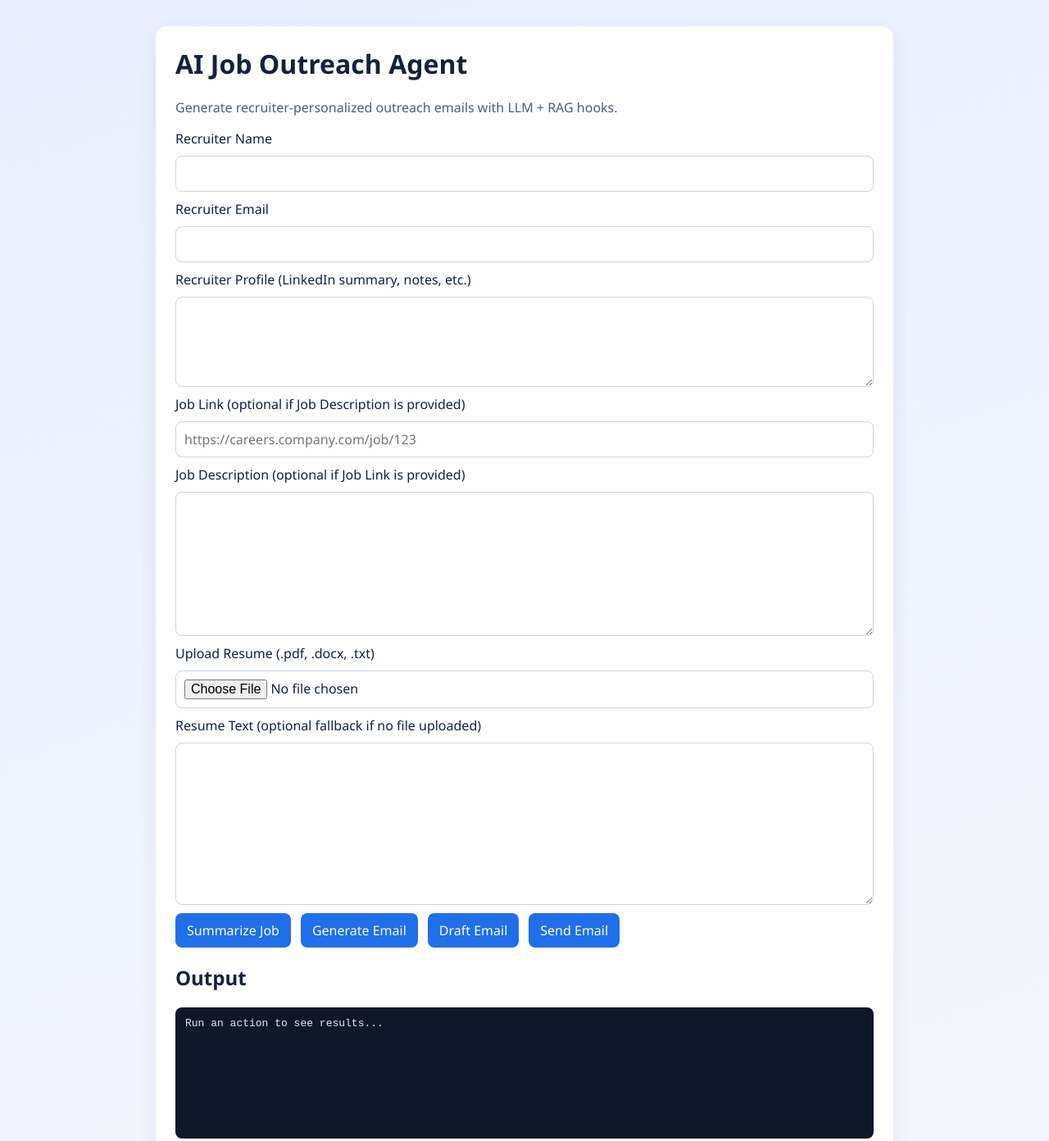
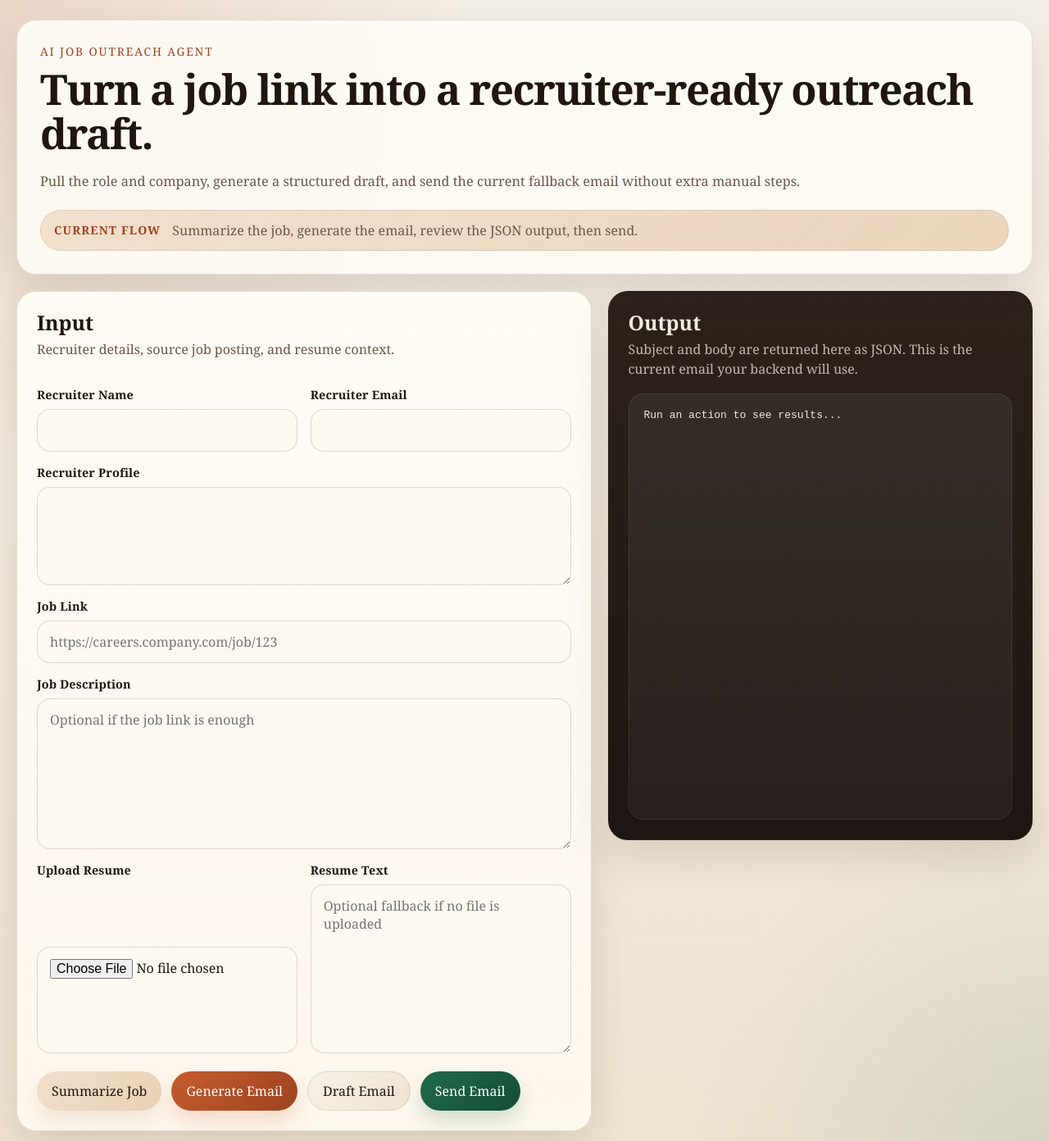
Before and after one commit to Prafull1Kumar/AI-Job-Outreach-Agent, a plain HTML site: page frontend/index.html in a window 1280 px wide. Shown: the top 1392 px of the page at 82% size. Drawn offline with Linux system fonts and the light colour scheme.

Commit message:
changes related to UI

```diff
--- a/frontend/index.html
+++ b/frontend/index.html
@@ -7,43 +7,83 @@
     <link rel="stylesheet" href="styles.css" />
   </head>
   <body>
-    <main class="container">
-      <h1>AI Job Outreach Agent</h1>
-      <p class="subtitle">Generate recruiter-personalized outreach emails with LLM + RAG hooks.</p>
+    <main class="shell">
+      <section class="hero">
+        <div class="hero-copy">
+          <p class="eyebrow">AI Job Outreach Agent</p>
+          <h1>Turn a job link into a recruiter-ready outreach draft.</h1>
+          <p class="subtitle">
+            Pull the role and company, generate a structured draft, and send the current fallback email
+            without extra manual steps.
+          </p>
+          <div class="hero-flow">
+            <span class="flow-label">Current Flow</span>
+            <span class="flow-text">Summarize the job, generate the email, review the JSON output, then send.</span>
+          </div>
+        </div>
+      </section>
 
-      <form id="outreach-form">
-        <label>Recruiter Name</label>
+      <section class="workspace">
+        <form id="outreach-form" class="panel form-panel">
+          <div class="panel-header">
+            <h2>Input</h2>
+            <p>Recruiter details, source job posting, and resume context.</p>
+          </div>
+
+          <div class="form-grid">
+            <div class="field">
+              <label for="recruiter_name">Recruiter Name</label>
               <input id="recruiter_name" required />
+            </div>
 
-        <label>Recruiter Email</label>
+            <div class="field">
+              <label for="recruiter_email">Recruiter Email</label>
               <input id="recruiter_email" type="email" required />
+            </div>
+          </div>
 
-        <label>Recruiter Profile (LinkedIn summary, notes, etc.)</label>
+          <div class="field">
+            <label for="recruiter_profile">Recruiter Profile</label>
             <textarea id="recruiter_profile" rows="4" required></textarea>
+          </div>
 
-        <label>Job Link (optional if Job Description is provided)</label>
+          <div class="field">
+            <label for="job_link">Job Link</label>
             <input id="job_link" type="url" placeholder="https://careers.company.com/job/123" />
+          </div>
 
-        <label>Job Description (optional if Job Link is provided)</label>
-        <textarea id="job_description" rows="7"></textarea>
+          <div class="field">
+            <label for="job_description">Job Description</label>
+            <textarea id="job_description" rows="7" placeholder="Optional if the job link is enough"></textarea>
+          </div>
 
-        <label>Upload Resume (.pdf, .docx, .txt)</label>
+          <div class="form-grid">
+            <div class="field">
+              <label for="resume_file">Upload Resume</label>
               <input id="resume_file" type="file" accept=".pdf,.docx,.txt" />
+            </div>
 
-        <label>Resume Text (optional fallback if no file uploaded)</label>
-        <textarea id="resume_text" rows="8"></textarea>
+            <div class="field">
+              <label for="resume_text">Resume Text</label>
+              <textarea id="resume_text" rows="8" placeholder="Optional fallback if no file is uploaded"></textarea>
+            </div>
+          </div>
 
           <div class="actions">
-          <button type="button" id="btn-summary">Summarize Job</button>
-          <button type="button" id="btn-generate-email">Generate Email</button>
-          <button type="button" id="btn-draft">Draft Email</button>
-          <button type="button" id="btn-send">Send Email</button>
+            <button type="button" id="btn-summary" class="button secondary">Summarize Job</button>
+            <button type="button" id="btn-generate-email" class="button">Generate Email</button>
+            <button type="button" id="btn-draft" class="button ghost">Draft Email</button>
+            <button type="button" id="btn-send" class="button danger">Send Email</button>
           </div>
         </form>
 
-      <section>
+        <section class="panel output-panel">
+          <div class="panel-header">
             <h2>Output</h2>
+            <p>Subject and body are returned here as JSON. This is the current email your backend will use.</p>
+          </div>
           <pre id="output">Run an action to see results...</pre>
+        </section>
       </section>
     </main>
 
--- a/frontend/styles.css
+++ b/frontend/styles.css
@@ -1,42 +1,172 @@
 :root {
-  --bg: #f5f7fb;
-  --card: #ffffff;
-  --text: #14213d;
-  --muted: #4f5d75;
-  --accent: #1f6feb;
+  --bg: #f4efe6;
+  --bg-accent: #efe3d1;
+  --panel: rgba(255, 252, 246, 0.88);
+  --panel-strong: #fffaf1;
+  --line: rgba(77, 52, 32, 0.14);
+  --text: #20150f;
+  --muted: #6b5648;
+  --accent: #c55c2f;
+  --accent-dark: #9e4320;
+  --accent-soft: #f1d4bd;
+  --success: #1f6a4b;
+  --shadow: 0 20px 50px rgba(52, 31, 18, 0.12);
 }
 
 * {
   box-sizing: border-box;
 }
 
+html {
+  scroll-behavior: smooth;
+}
+
 body {
   margin: 0;
-  font-family: "Segoe UI", Tahoma, Geneva, Verdana, sans-serif;
-  background: linear-gradient(160deg, #e9efff, var(--bg));
+  min-height: 100vh;
   color: var(--text);
+  font-family: Georgia, "Times New Roman", serif;
+  background:
+    radial-gradient(circle at top left, rgba(197, 92, 47, 0.16), transparent 30%),
+    radial-gradient(circle at bottom right, rgba(31, 106, 75, 0.12), transparent 24%),
+    linear-gradient(180deg, var(--bg), var(--bg-accent));
 }
 
-.container {
-  max-width: 900px;
-  margin: 32px auto;
-  background: var(--card);
-  padding: 24px;
-  border-radius: 14px;
-  box-shadow: 0 8px 24px rgba(20, 33, 61, 0.08);
+.shell {
+  width: min(1240px, calc(100vw - 32px));
+  margin: 24px auto 40px;
+}
+
+.hero {
+  display: block;
+  margin-bottom: 20px;
+}
+
+.hero-copy,
+.panel {
+  backdrop-filter: blur(12px);
+  background: var(--panel);
+  border: 1px solid var(--line);
+  border-radius: 24px;
+  box-shadow: var(--shadow);
+}
+
+.hero-copy {
+  padding: 28px;
+  display: grid;
+  align-content: start;
+  gap: 0;
+}
+
+.eyebrow {
+  margin: 0 0 10px;
+  color: var(--accent-dark);
+  font-size: 0.86rem;
+  letter-spacing: 0.14em;
+  text-transform: uppercase;
+}
+
+h1,
+h2 {
+  margin: 0;
+  font-weight: 600;
+  line-height: 1.05;
 }
 
 h1 {
-  margin-top: 0;
+  max-width: none;
+  width: 100%;
+  font-size: clamp(2.5rem, 4vw, 4.6rem);
+  letter-spacing: -0.03em;
+}
+
+h2 {
+  font-size: 1.55rem;
+}
+
+.subtitle,
+.panel-header p,
+.note-text {
+  color: var(--muted);
 }
 
 .subtitle {
-  color: var(--muted);
+  max-width: none;
+  width: 100%;
+  margin: 18px 0 0;
+  font-size: 1.02rem;
+  line-height: 1.6;
 }
 
-form {
+.hero-flow {
+  margin-top: 22px;
+  display: inline-flex;
+  flex-wrap: wrap;
+  gap: 10px 14px;
+  align-items: center;
+  padding: 12px 16px;
+  border-radius: 999px;
+  background: linear-gradient(135deg, rgba(241, 223, 203, 0.95), rgba(234, 209, 182, 0.9));
+  border: 1px solid rgba(77, 52, 32, 0.1);
+}
+
+.flow-label {
+  font-size: 0.88rem;
+  font-weight: 700;
+  color: var(--accent-dark);
+  text-transform: uppercase;
+  letter-spacing: 0.08em;
+}
+
+.flow-text {
+  color: var(--muted);
+  line-height: 1.5;
+}
+
+.workspace {
   display: grid;
-  gap: 10px;
+  grid-template-columns: minmax(0, 1.15fr) minmax(320px, 0.85fr);
+  gap: 20px;
+  align-items: start;
+}
+
+.panel {
+  padding: 24px;
+}
+
+.panel-header {
+  margin-bottom: 18px;
+}
+
+.panel-header p {
+  margin: 8px 0 0;
+  line-height: 1.5;
+}
+
+.form-panel {
+  background: linear-gradient(180deg, rgba(255, 252, 246, 0.96), rgba(255, 249, 240, 0.9));
+}
+
+#outreach-form {
+  display: grid;
+  gap: 16px;
+}
+
+.form-grid {
+  display: grid;
+  grid-template-columns: repeat(2, minmax(0, 1fr));
+  gap: 16px;
+}
+
+.field {
+  display: grid;
+  gap: 8px;
+}
+
+label {
+  font-size: 0.9rem;
+  font-weight: 700;
+  letter-spacing: 0.01em;
 }
 
 input,
@@ -48,35 +178,142 @@ button {
 input,
 textarea {
   width: 100%;
-  padding: 10px;
-  border: 1px solid #cbd5e1;
-  border-radius: 8px;
+  color: var(--text);
+  background: var(--panel-strong);
+  border: 1px solid rgba(77, 52, 32, 0.18);
+  border-radius: 16px;
+  padding: 14px 15px;
+  transition: border-color 180ms ease, box-shadow 180ms ease, transform 180ms ease;
+}
+
+input:focus,
+textarea:focus {
+  outline: none;
+  border-color: var(--accent);
+  box-shadow: 0 0 0 4px rgba(197, 92, 47, 0.14);
+  transform: translateY(-1px);
+}
+
+textarea {
+  resize: vertical;
+  min-height: 120px;
 }
 
 .actions {
   display: flex;
+  flex-wrap: wrap;
   gap: 12px;
-  flex-wrap: wrap;
+  padding-top: 6px;
 }
 
-button {
-  background: var(--accent);
+.button {
+  border: none;
+  border-radius: 999px;
+  padding: 12px 18px;
+  cursor: pointer;
+  transition: transform 180ms ease, box-shadow 180ms ease, background 180ms ease;
   color: #fff;
-  border: none;
-  border-radius: 8px;
-  padding: 10px 14px;
-  cursor: pointer;
+  background: linear-gradient(135deg, var(--accent), var(--accent-dark));
+  box-shadow: 0 12px 24px rgba(197, 92, 47, 0.2);
 }
 
-button:hover {
-  opacity: 0.92;
+.button:hover {
+  transform: translateY(-1px);
+}
+
+.button.secondary {
+  color: var(--text);
+  background: linear-gradient(135deg, #f1dfcb, #ead1b6);
+  box-shadow: 0 12px 24px rgba(155, 110, 73, 0.14);
+}
+
+.button.ghost {
+  color: var(--text);
+  background: linear-gradient(135deg, #f8f1e5, #efe3d1);
+  box-shadow: none;
+  border: 1px solid rgba(77, 52, 32, 0.12);
+}
+
+.button.danger {
+  background: linear-gradient(135deg, #1f6a4b, #164d36);
+  box-shadow: 0 12px 24px rgba(31, 106, 75, 0.2);
+}
+
+.output-panel {
+  position: sticky;
+  top: 24px;
+  background: linear-gradient(180deg, rgba(35, 24, 17, 0.96), rgba(20, 14, 10, 0.96));
+  color: #f5eadf;
+}
+
+.output-panel .panel-header p {
+  color: rgba(245, 234, 223, 0.76);
 }
 
 pre {
-  background: #0f172a;
-  color: #e2e8f0;
-  border-radius: 8px;
-  padding: 12px;
+  margin: 0;
+  min-height: 520px;
+  max-height: 72vh;
+  overflow: auto;
   white-space: pre-wrap;
-  min-height: 160px;
+  word-break: break-word;
+  border-radius: 18px;
+  padding: 18px;
+  background:
+    linear-gradient(180deg, rgba(255, 255, 255, 0.02), rgba(255, 255, 255, 0)),
+    rgba(255, 255, 255, 0.04);
+  border: 1px solid rgba(255, 255, 255, 0.08);
+  color: #f5eadf;
 }
+
+@media (max-width: 980px) {
+  .workspace {
+    grid-template-columns: 1fr;
+  }
+
+  .output-panel {
+    position: static;
+  }
+}
+
+@media (max-width: 640px) {
+  .shell {
+    width: min(100vw - 20px, 1240px);
+  }
+
+  .hero-copy,
+  .panel {
+    border-radius: 20px;
+  }
+
+  .hero-copy,
+  .panel {
+    padding: 18px;
+  }
+
+  .form-grid {
+    grid-template-columns: 1fr;
+  }
+
+  .actions {
+    display: grid;
+    grid-template-columns: 1fr 1fr;
+  }
+
+  .button {
+    width: 100%;
+  }
+
+  h1 {
+    max-width: none;
+  }
+
+  .hero-flow {
+    border-radius: 20px;
+    display: grid;
+  }
+
+  pre {
+    min-height: 300px;
+  }
+}
```
Lines whose indentation alone changed are shown as unchanged.
